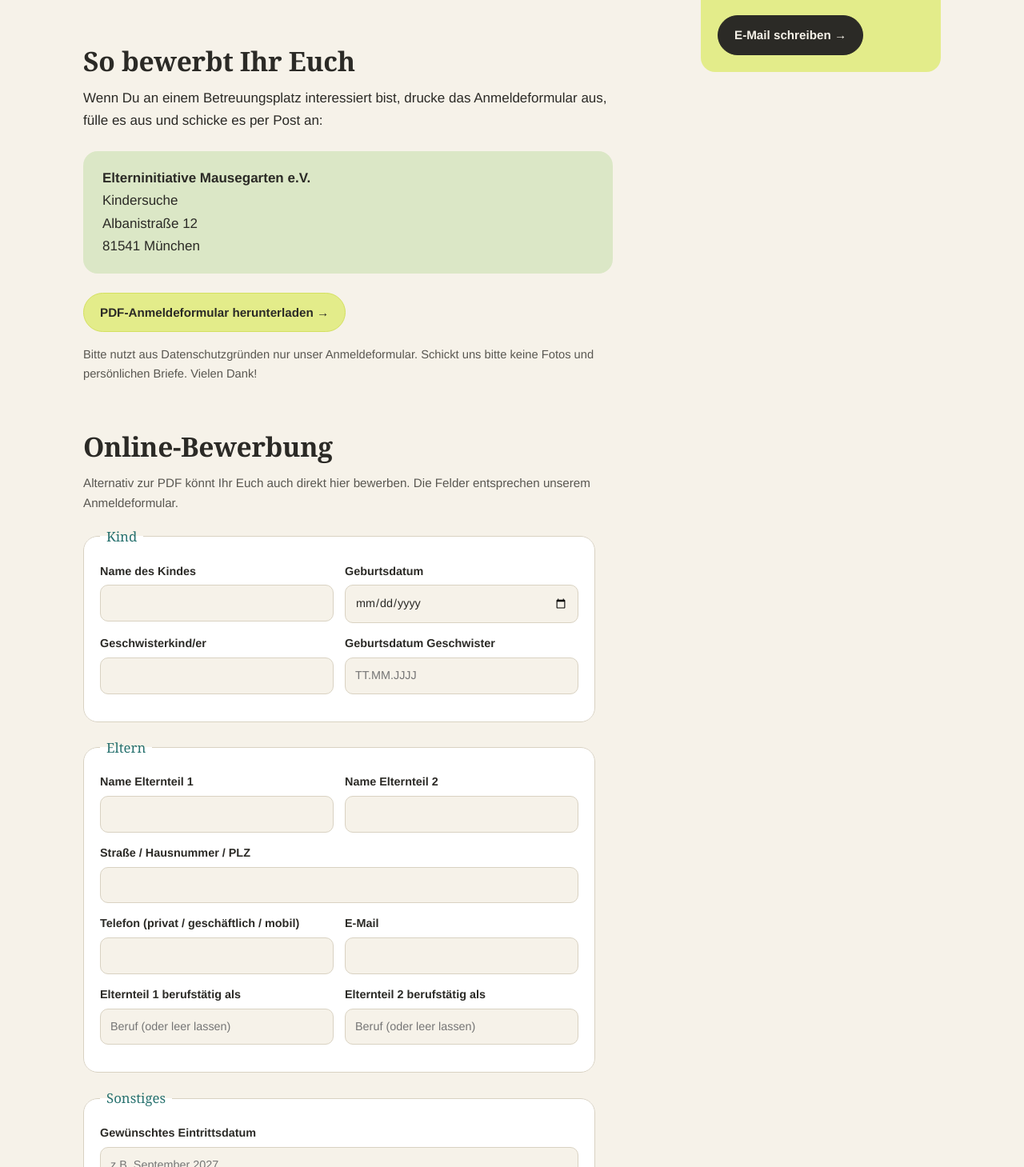
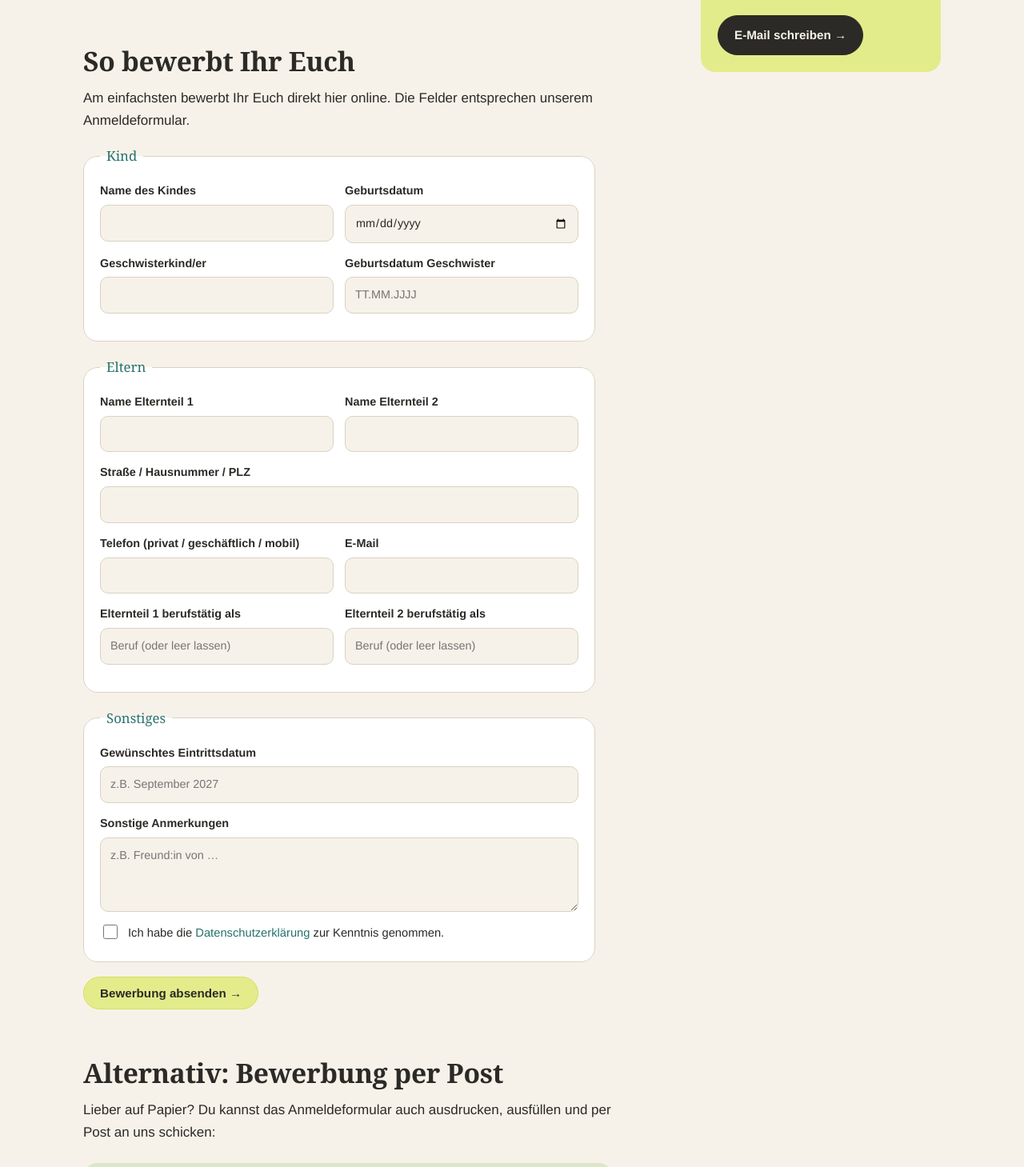
Before and after one commit to lksbrssr/mausegarten, a Next.js app: page /anmeldung in a window 1280 px wide. Shown: the part 791-2250 px from the top of the page at 80% size. Built offline with nearby package versions, Linux system fonts and the light colour scheme.

Commit message:
Anmeldung: Online-Formular als Default, PDF als Alternative darunter

```diff
--- a/app/anmeldung/page.jsx
+++ b/app/anmeldung/page.jsx
@@ -40,10 +40,17 @@ export default function Anmeldung() {
             <strong>Es besteht kein Anspruch auf Aufnahme.</strong>
           </p>
 
-          <h2>So bewerbt Ihr Euch</h2>
+          <h2 id="formular">So bewerbt Ihr Euch</h2>
           <p>
-            Wenn Du an einem Betreuungsplatz interessiert bist, drucke das
-            Anmeldeformular aus, fülle es aus und schicke es per Post an:
+            Am einfachsten bewerbt Ihr Euch direkt hier online. Die Felder
+            entsprechen unserem Anmeldeformular.
+          </p>
+          <AnmeldeFormular />
+
+          <h2>Alternativ: Bewerbung per Post</h2>
+          <p>
+            Lieber auf Papier? Du kannst das Anmeldeformular auch ausdrucken,
+            ausfüllen und per Post an uns schicken:
           </p>
           <div className="callout sage">
             <strong>Elterninitiative Mausegarten e.V.</strong><br />
@@ -52,7 +59,7 @@ export default function Anmeldung() {
             81541 München
           </div>
           <p>
-            <a href="/dokumente/anmeldung-mausegarten.pdf" target="_blank" rel="noopener noreferrer" className="btn">
+            <a href="/dokumente/anmeldung-mausegarten.pdf" target="_blank" rel="noopener noreferrer" className="btn ghost">
               PDF-Anmeldeformular herunterladen →
             </a>
           </p>
@@ -60,9 +67,6 @@ export default function Anmeldung() {
             Bitte nutzt aus Datenschutzgründen nur unser Anmeldeformular. Schickt
             uns bitte keine Fotos und persönlichen Briefe. Vielen Dank!
           </p>
-
-          <h2 id="formular">Online-Bewerbung</h2>
-          <AnmeldeFormular />
         </div>
 
         <aside className="sidebar">
--- a/app/components/AnmeldeFormular.jsx
+++ b/app/components/AnmeldeFormular.jsx
@@ -24,11 +24,6 @@ export default function AnmeldeFormular() {
 
   return (
     <form className="form" onSubmit={onSubmit} noValidate>
-      <p className="form-note">
-        Alternativ zur PDF könnt Ihr Euch auch direkt hier bewerben. Die Felder
-        entsprechen unserem Anmeldeformular.
-      </p>
-
       <fieldset>
         <legend>Kind</legend>
         <div className="form-row">
```
